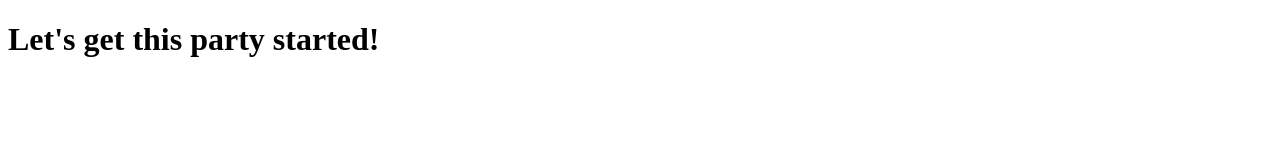
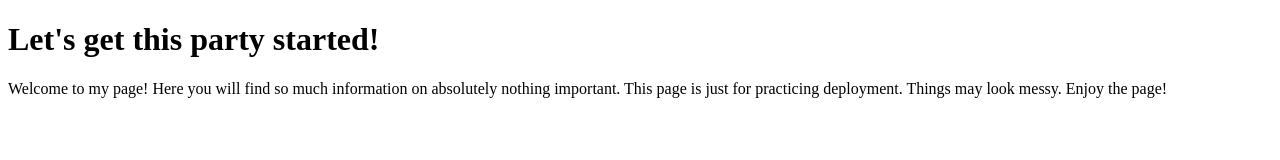
Before and after one commit to Ponesty/deployment-lab, a website: page index.html in a window 1280 px wide. Drawn offline with Linux system fonts and the light colour scheme.

Commit message:
added description to page

```diff
--- a/index.html
+++ b/index.html
@@ -10,6 +10,9 @@
     </head>
     <body>
         <h1>Let's get this party started!</h1>
+        <div>
+            <p>Welcome to my page! Here you will find so much information on absolutely nothing important. This page is just for practicing deployment. Things may look messy. Enjoy the page!</p>
+        </div>
 
         <script src="" async defer></script>
     </body>
```
